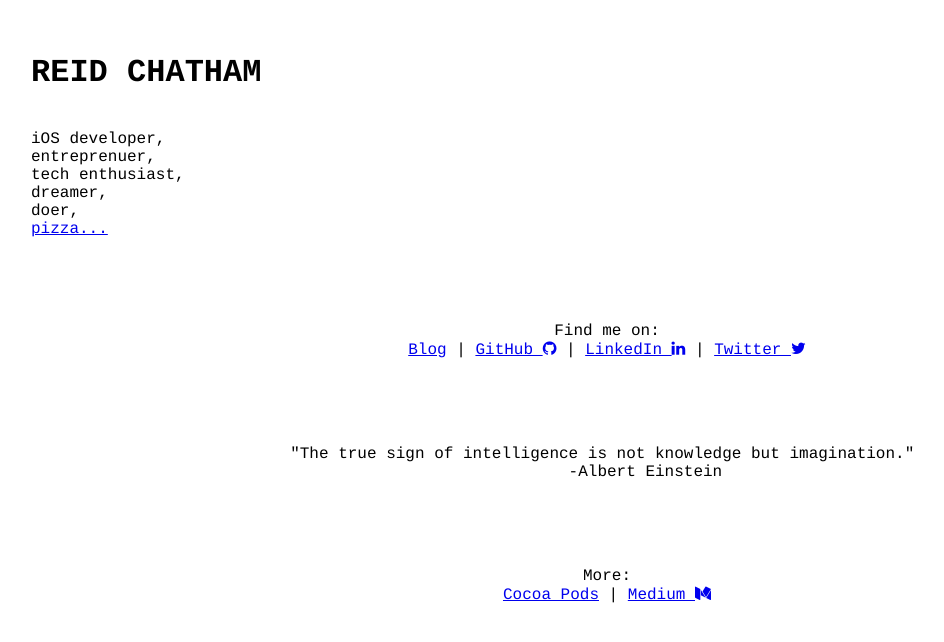
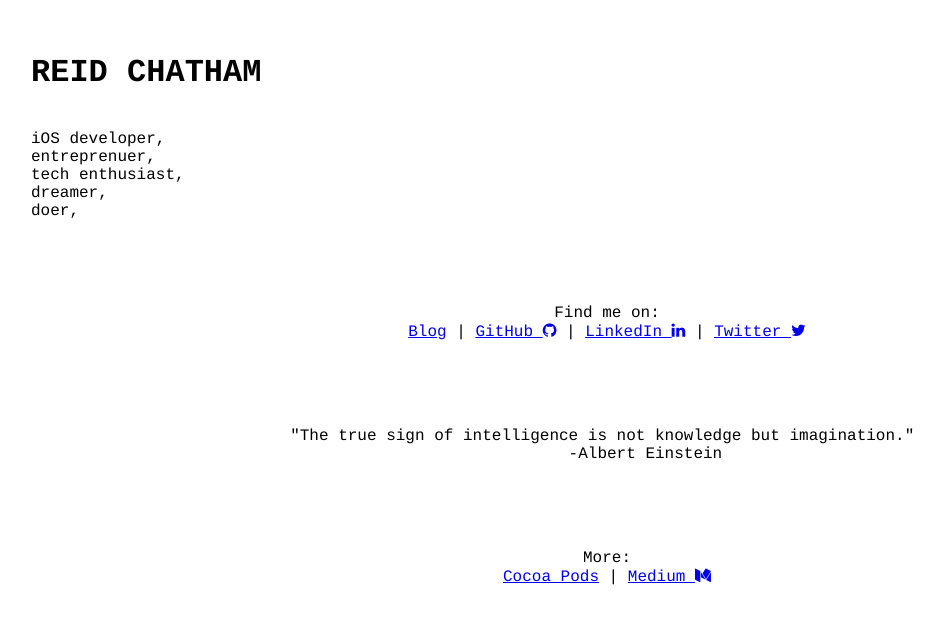
Before and after one commit to rchatham/reidchatham.github.io, a Jekyll site: the page built from index.html, in a window 1280 px wide. Shown: the top 642 px of the page, without its empty margins (33-977 px from the left). Built offline with Jekyll 4.4.1, drawn with Linux system fonts in a browser that asks for light colours.

Commit message:
Update index.html

```diff
--- a/index.html
+++ b/index.html
@@ -7,7 +7,6 @@ layout: default
 	tech enthusiast,<br>
 	dreamer,<br>
 	doer,<br>
-	<a href="http://dontstopthepizzaparty.com">pizza...</a><br>
  </p>
 <br><br><br>
 
```
